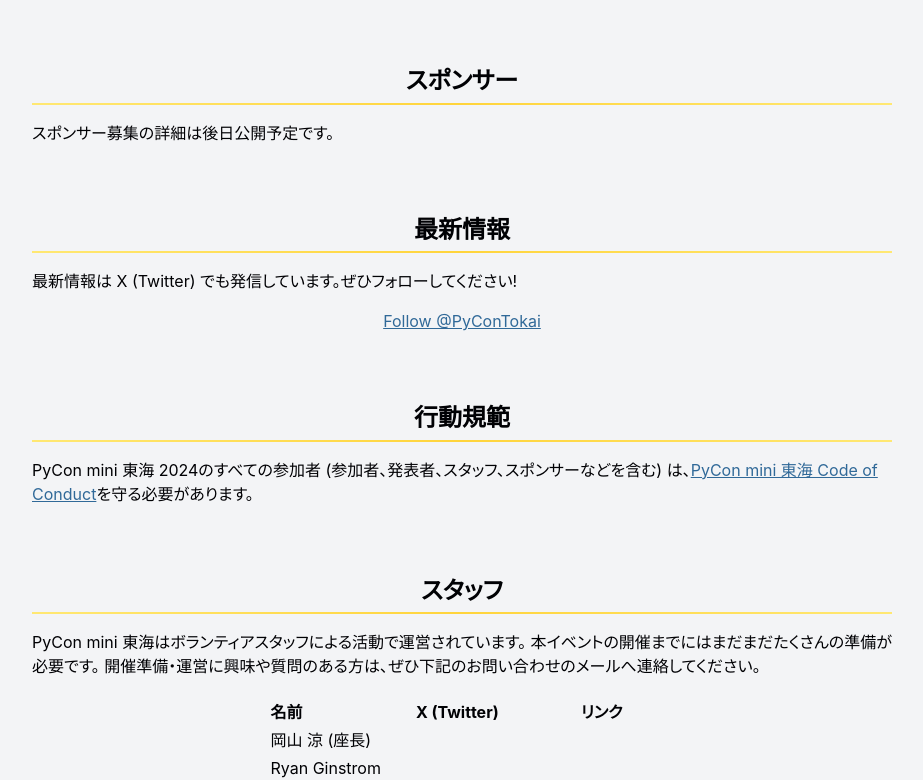
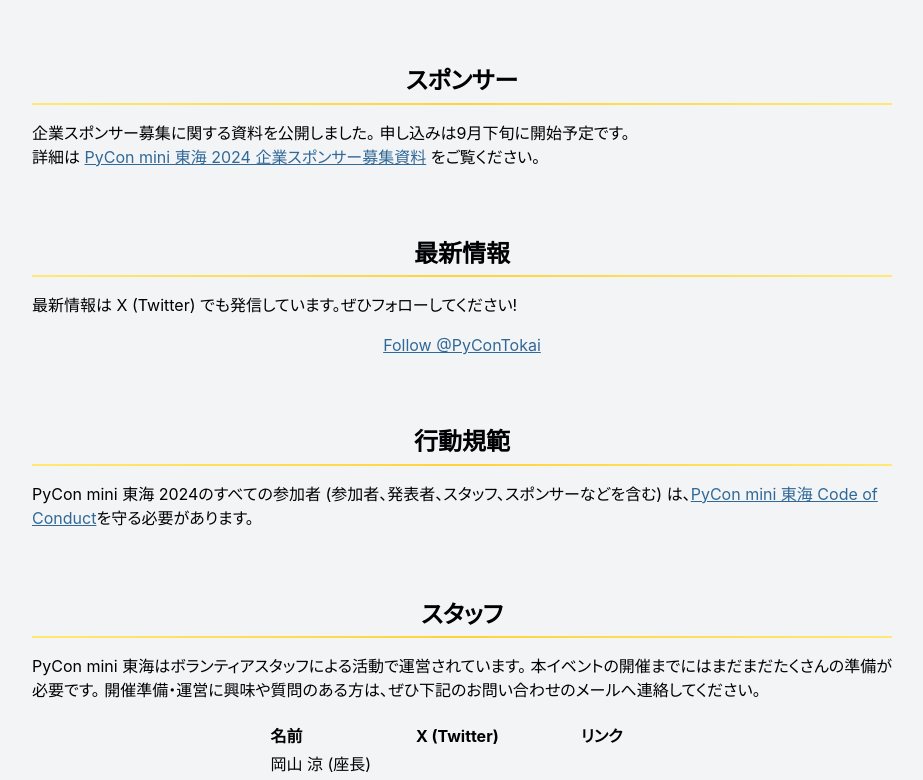
Before and after one commit to pycon-mini-tokai/pycon-mini-tokai.github.io, a plain HTML site: page 2024/index.html in a window 1280 px wide. Shown: the part 1800-2580 px from the top of the page, without its empty margins (178-1101 px from the left). Drawn offline with Linux system fonts and the light colour scheme.

Commit message:
Add link to sponsor document

```diff
--- a/2024/index.html
+++ b/2024/index.html
@@ -189,7 +189,13 @@
       <div class="row">
         <div class="col">
           <h2>スポンサー</h2>
-          <p>スポンサー募集の詳細は後日公開予定です。</p>
+          <p>
+            企業スポンサー募集に関する資料を公開しました。
+            申し込みは9月下旬に開始予定です。<br>
+            詳細は
+            <a href="https://docs.google.com/document/d/1uPNhbdBw1P2WcUvEllZWtXnjf1zTHys5lan8FT3p0MU/edit?usp=sharing" target="_blank" rel="noopener noreferrer">PyCon mini 東海 2024 企業スポンサー募集資料</a>
+            をご覧ください。
+          </p>
         </div>
       </div>
     </div>
```
